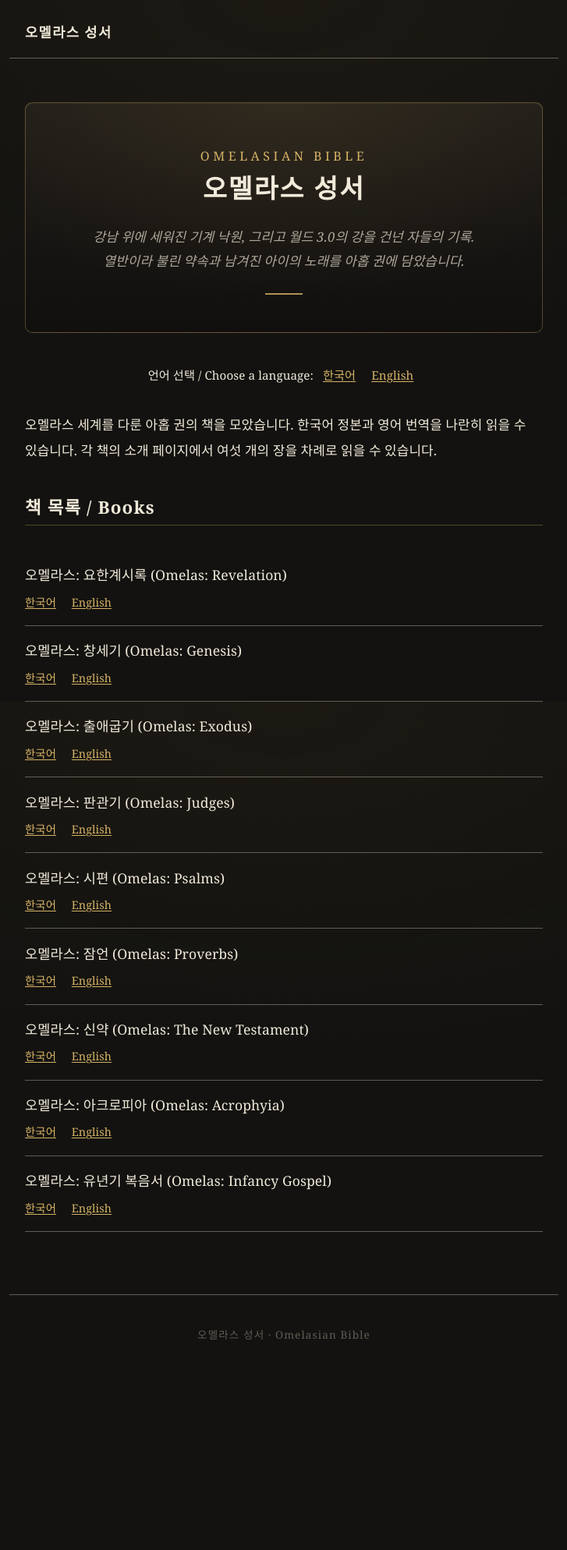
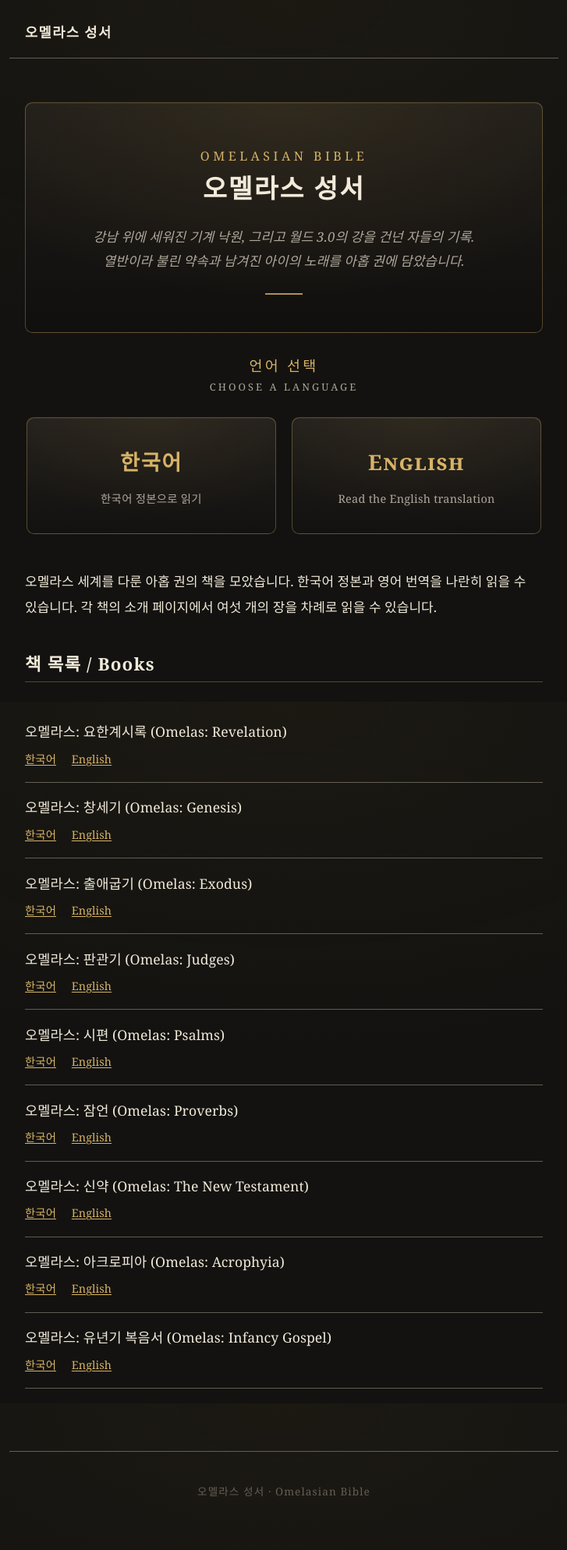
Before and after one commit to savagemanage/omelas, a Jekyll site: the page built from index.html, in a window 1280 px wide. Shown: the whole page at 78% size, without its empty margins (276-1003 px from the left). Built offline with Jekyll 4.4.1, drawn with Linux system fonts in a browser that asks for light colours; before the commit the page ends 1787 px from its top, so only the background shows below that.

Commit message:
feat: language-choice entry gate on home (한국어/English doors)

```diff
--- a/assets/css/omelas.css
+++ b/assets/css/omelas.css
@@ -395,3 +395,117 @@ blockquote p {
 .omelas-langchoice a {
   margin: 0 0.5rem;
 }
+
+/*
+  Language-choice gate: the front-and-center first-entry point of the site. Two
+  prominent "doors" let the reader pick 한국어 or English and step into that
+  reading tree. Each door is a plain anchor so the gate works with no JS. The
+  doors pick up the same aged-gold accent and ink-on-vellum palette as the rest
+  of the scripture theme.
+*/
+.omelas-cover--gate {
+  margin-bottom: 1.75rem;
+}
+
+.omelas-gate {
+  margin: 0 auto 2.75rem;
+  text-align: center;
+}
+
+.omelas-gate__heading {
+  border-bottom: none;
+  margin: 0 0 1.5rem;
+  font-size: 1.15rem;
+  font-weight: 500;
+  letter-spacing: 0.18em;
+  text-transform: uppercase;
+  color: var(--omelas-accent);
+}
+
+.omelas-gate__heading-en {
+  display: block;
+  margin-top: 0.3rem;
+  font-size: 0.8rem;
+  letter-spacing: 0.24em;
+  color: var(--omelas-fg-light);
+}
+
+.omelas-gate__doors {
+  display: flex;
+  flex-wrap: wrap;
+  justify-content: center;
+  gap: 1.25rem;
+}
+
+.omelas-gate__door {
+  display: flex;
+  flex: 1 1 15rem;
+  max-width: 20rem;
+  flex-direction: column;
+  align-items: center;
+  gap: 0.4rem;
+  padding: 1.9rem 1.5rem;
+  border: 1px solid var(--omelas-accent-soft);
+  border-radius: 0.6rem;
+  text-decoration: none;
+  color: var(--omelas-fg);
+  background:
+    radial-gradient(120% 140% at 50% 0%, hsla(41, 45%, 40%, 0.12), transparent 60%),
+    linear-gradient(180deg, hsl(30, 9%, 12%), hsl(30, 10%, 7%));
+  box-shadow: inset 0 1px 0 hsla(41, 60%, 78%, 0.08);
+  transition: border-color 0.18s ease, transform 0.18s ease,
+    box-shadow 0.18s ease, background 0.18s ease;
+}
+
+.omelas-gate__door-lang {
+  font-size: 1.7rem;
+  font-weight: 700;
+  letter-spacing: 0.06em;
+  font-variant: small-caps;
+  color: var(--omelas-accent);
+}
+
+.omelas-gate__door-note {
+  font-size: 0.9rem;
+  letter-spacing: 0.02em;
+  color: var(--omelas-fg-light);
+}
+
+.omelas-gate__door:hover {
+  border-color: var(--omelas-accent);
+  transform: translateY(-2px);
+  background:
+    radial-gradient(120% 140% at 50% 0%, hsla(41, 48%, 44%, 0.20), transparent 60%),
+    linear-gradient(180deg, hsl(30, 10%, 14%), hsl(30, 10%, 8%));
+  box-shadow: 0 8px 24px hsla(0, 0%, 0%, 0.35),
+    inset 0 1px 0 hsla(41, 60%, 78%, 0.12);
+}
+
+.omelas-gate__door:focus-visible {
+  outline: 2px solid var(--omelas-accent);
+  outline-offset: 3px;
+  border-color: var(--omelas-accent);
+}
+
+.omelas-gate__continue {
+  margin: 1.5rem 0 0;
+  font-size: 0.9rem;
+  letter-spacing: 0.03em;
+  color: var(--omelas-fg-light);
+}
+
+.omelas-gate__continue-link {
+  text-underline-offset: 0.2em;
+}
+
+/* Stack the doors on narrow screens so each stays a large, tappable target. */
+@media (max-width: 34rem) {
+  .omelas-gate__doors {
+    flex-direction: column;
+    align-items: stretch;
+  }
+
+  .omelas-gate__door {
+    max-width: none;
+  }
+}
--- a/index.html
+++ b/index.html
@@ -3,18 +3,31 @@ layout: default
 lang: ko
 title: 오멜라스 성서 (Omelasian Bible)
 ---
-<div class="omelas-cover">
+<div class="omelas-cover omelas-cover--gate">
   <p class="omelas-cover__subtitle">Omelasian Bible</p>
   <h1 class="omelas-cover__title">오멜라스 성서</h1>
   <p class="omelas-cover__tagline">강남 위에 세워진 기계 낙원, 그리고 월드 3.0의 강을 건넌 자들의 기록. 열반이라 불린 약속과 남겨진 아이의 노래를 아홉 권에 담았습니다.</p>
   <hr class="omelas-cover__rule">
 </div>
 
-<p class="omelas-langchoice">
-  언어 선택 / Choose a language:
-  <a href="{{ '/ko/01-revelation/00-index/' | relative_url }}">한국어</a>
-  <a href="{{ '/en/01-revelation/00-index/' | relative_url }}">English</a>
-</p>
+<section class="omelas-gate" aria-labelledby="omelas-gate-heading">
+  <h2 id="omelas-gate-heading" class="omelas-gate__heading">언어 선택 <span class="omelas-gate__heading-en">Choose a language</span></h2>
+  <div class="omelas-gate__doors">
+    <a class="omelas-gate__door" data-lang="ko"
+       href="{{ '/ko/01-revelation/00-index/' | relative_url }}">
+      <span class="omelas-gate__door-lang">한국어</span>
+      <span class="omelas-gate__door-note">한국어 정본으로 읽기</span>
+    </a>
+    <a class="omelas-gate__door" data-lang="en"
+       href="{{ '/en/01-revelation/00-index/' | relative_url }}">
+      <span class="omelas-gate__door-lang">English</span>
+      <span class="omelas-gate__door-note">Read the English translation</span>
+    </a>
+  </div>
+  <p class="omelas-gate__continue" id="omelas-continue" hidden>
+    <a class="omelas-gate__continue-link" href="#"></a>
+  </p>
+</section>
 
 <p>오멜라스 세계를 다룬 아홉 권의 책을 모았습니다. 한국어 정본과 영어 번역을 나란히 읽을 수 있습니다. 각 책의 소개 페이지에서 여섯 개의 장을 차례로 읽을 수 있습니다.</p>
 
@@ -34,3 +47,40 @@ title: 오멜라스 성서 (Omelasian Bible)
   </li>
   {% endfor %}
 </ol>
+
+<script>
+  // Progressive enhancement only: the two doors above are plain anchors and work
+  // with JavaScript disabled. This remembers the last chosen language and OFFERS
+  // (never forces) a "continue" link. No auto-redirect on load. Any URL used here
+  // is read from the door hrefs already resolved by relative_url, so the /omelas
+  // baseurl is always honored.
+  (function () {
+    var KEY = "omelas-lang";
+    var LABELS = { ko: "이어서 한국어로 읽기", en: "Continue in English" };
+    var doors = document.querySelectorAll(".omelas-gate__door");
+    var store = null;
+    try { store = window.localStorage; } catch (e) { return; }
+    if (!store) { return; }
+
+    var byLang = {};
+    Array.prototype.forEach.call(doors, function (door) {
+      var lang = door.getAttribute("data-lang");
+      byLang[lang] = door.getAttribute("href");
+      door.addEventListener("click", function () {
+        try { store.setItem(KEY, lang); } catch (e) {}
+      });
+    });
+
+    var chosen = null;
+    try { chosen = store.getItem(KEY); } catch (e) {}
+    if (chosen && byLang[chosen]) {
+      var wrap = document.getElementById("omelas-continue");
+      var link = wrap && wrap.querySelector(".omelas-gate__continue-link");
+      if (wrap && link) {
+        link.setAttribute("href", byLang[chosen]);
+        link.textContent = LABELS[chosen] || LABELS.ko;
+        wrap.hidden = false;
+      }
+    }
+  })();
+</script>
```
